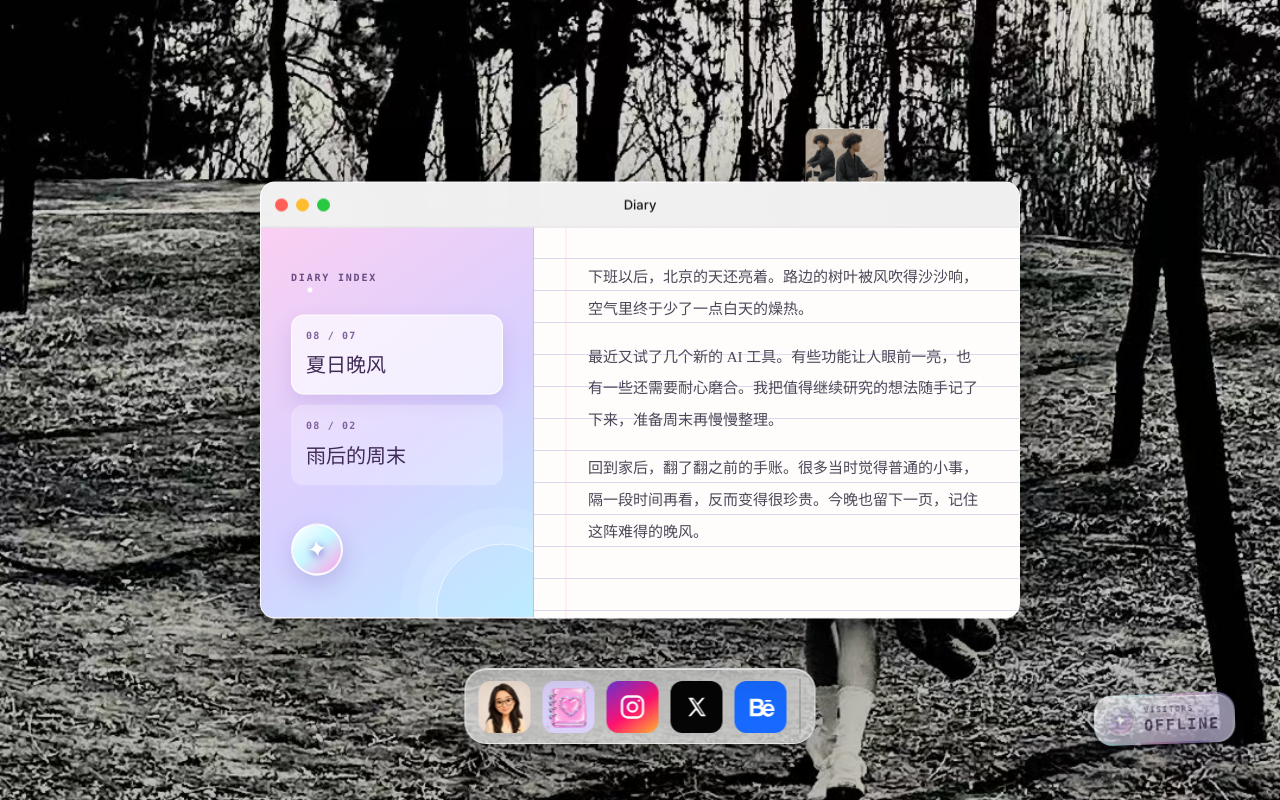
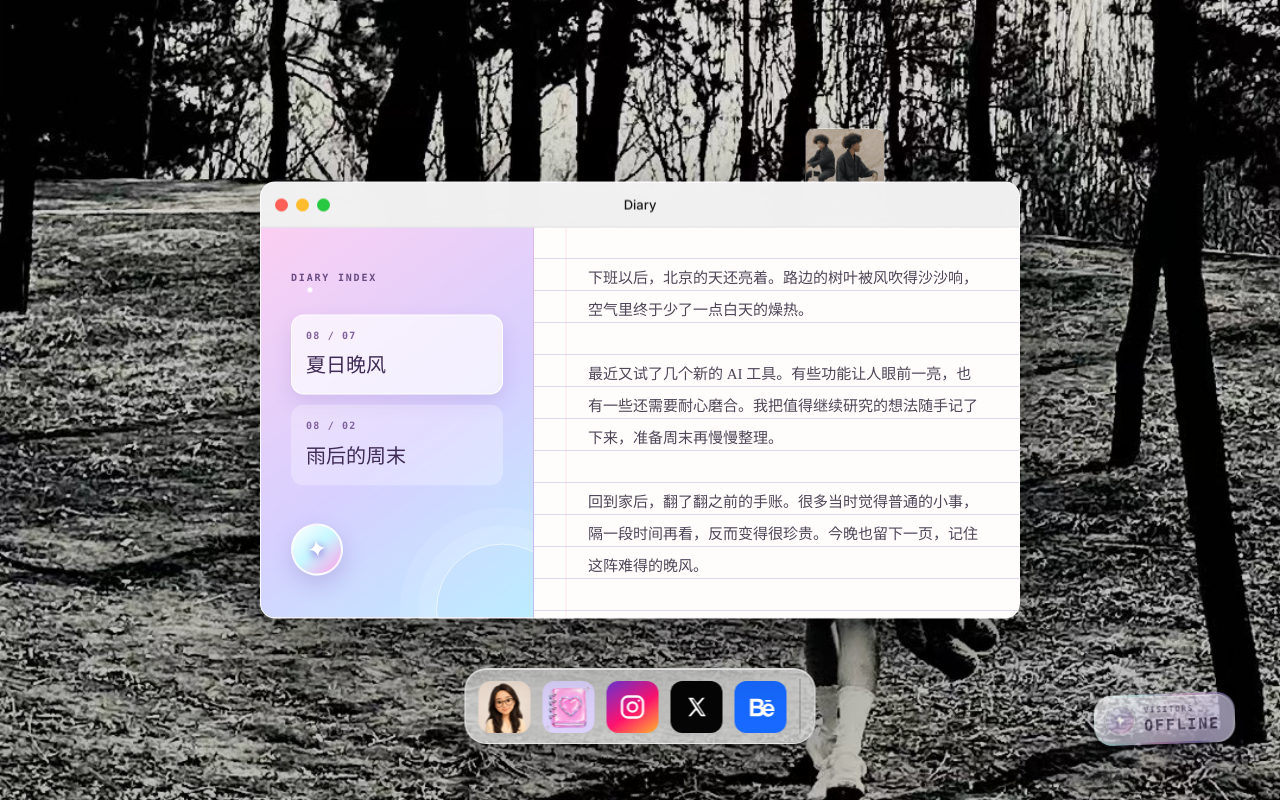
Before and after one commit to zhouying0723-oss/zhouying, a website: page index.html in a window 1280 px wide. Both pictures are taken after a click on the button "Diary". Drawn offline with Linux system fonts and the light colour scheme; no server answers.

Commit message:
fix: 修复Diary文字与横线错位

```diff
--- a/assets/css/site.css
+++ b/assets/css/site.css
@@ -551,8 +551,12 @@ button {
   color: #4d4658;
   font-family: "Songti SC", "STSong", serif;
   font-size: 15px;
-  line-height: 2.12;
-  margin: 0 0 16px;
+  line-height: 32px;
+  margin: 0 0 32px;
+}
+
+.journal-entry p:last-child {
+  margin-bottom: 0;
 }
 
 .work-page {
--- a/index.html
+++ b/index.html
@@ -6,7 +6,7 @@
   <meta name="description" content="A macOS-inspired creative portfolio.">
   <title>MakOS — Creative Portfolio</title>
   <link rel="icon" type="image/png" sizes="64x64" href="assets/images/favicon-y2k.png">
-  <link rel="stylesheet" href="assets/css/site.css?v=20260807-journal2">
+  <link rel="stylesheet" href="assets/css/site.css?v=20260807-journal3">
 </head>
 <body>
 <main class="desktop">
```
